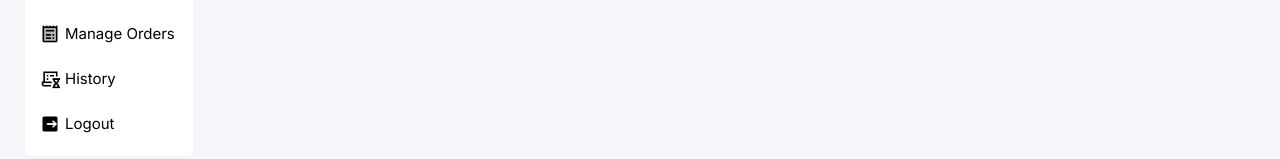
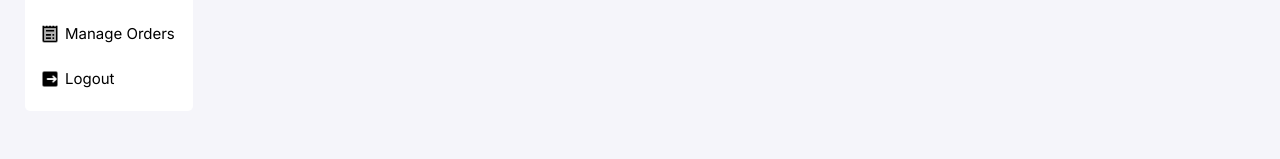
Before and after one commit to LeBaoTai/FoodStore-Client, an Angular app: page /account in a window 1280 px wide. Shown: the part 223-382 px from the top of the page. Built offline with nearby package versions, Linux system fonts and the light colour scheme.

Commit message:
hide history tile

```diff
--- a/src/app/account/account.component.ts
+++ b/src/app/account/account.component.ts
@@ -32,11 +32,11 @@ export class AccountComponent {
       url: '/account/manage-orders',
     },
 
-    {
-      image: 'assets/account/history.png',
-      title: 'History',
-      url: '/account/history',
-    },
+    // {
+    //   image: 'assets/account/history.png',
+    //   title: 'History',
+    //   url: '/account/history',
+    // },
 
     {
       image: 'assets/account/logout.png',
```
